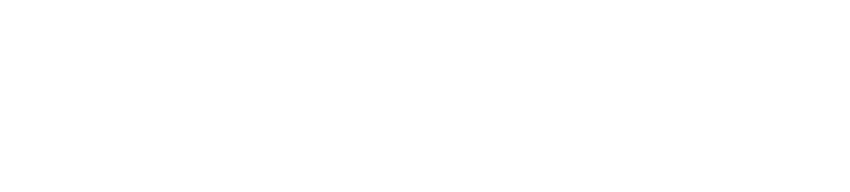
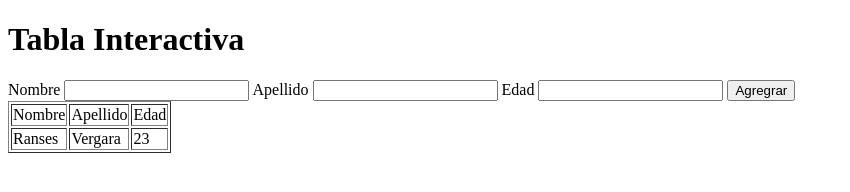
Before and after one commit to Ryuurv04/tabla_interactiva, a plain HTML site: page index.html in a window 1280 px wide. Shown: the whole page, without its empty margins (0-850 px from the left). Drawn offline with Linux system fonts and the light colour scheme.

Commit message:
formulario y tabla

```diff
--- a/index.html
+++ b/index.html
@@ -7,6 +7,29 @@
     <title>Document</title>
 </head>
 <body>
+    <h1>Tabla Interactiva</h1>
+    <form id="add_table">
+        <label for="name">Nombre</label>
+        <input type="text" name="name" id="">
+        <label for="lastName">Apellido</label>
+        <input type="text" name="lastName" id="">
+        <label for="ege">Edad</label>
+        <input type="number" name="age" id="">
+        <button type="submit">Agregrar</button>
+    </form>
+    <table border="1">
+        <tr>
+            <td scope="row">Nombre</td>
+            <td>Apellido</td>
+            <td>Edad</td>
+        </tr>
+        <tr>
+            <td>Ranses</td>
+            <td>Vergara</td>
+            <td>23</td>
+        </tr>
 
+
+    </table>
 </body>
 </html>
```
